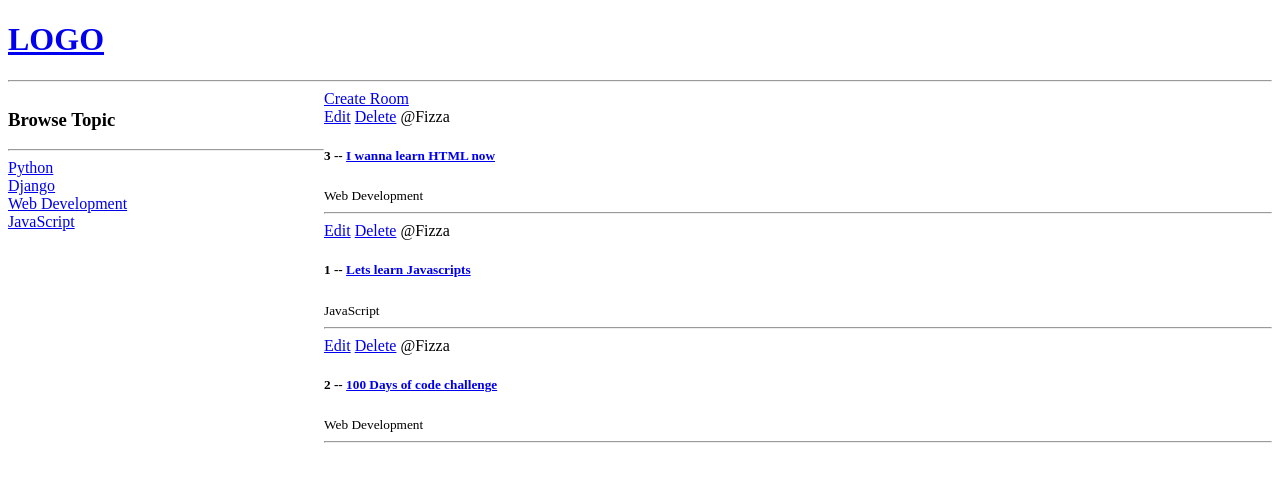
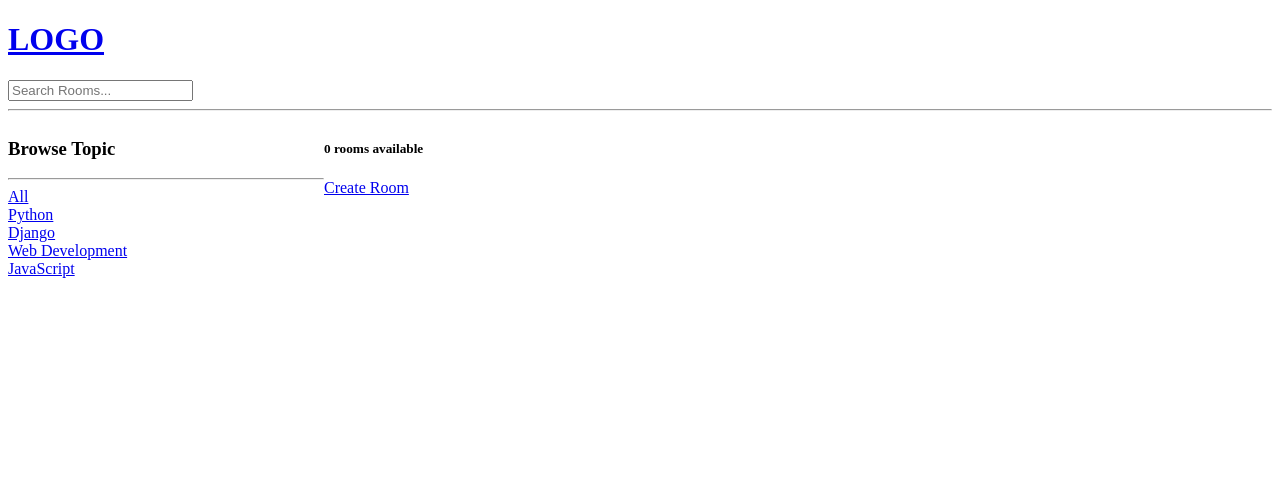
Before and after one commit to Fizza-Khalid41/studybud, a Django app: a page that uses templates/navbar.html in a window 1280 px wide. Shown: the top 482 px of the page. Run offline with Django 5.2, Linux system fonts and the light colour scheme; data comes from the database, SQL or seed files in the repository; both versions use the stored data as it was after the commit.

Commit message:
second commit

```diff
--- a/base/templates/base/home.html
+++ b/base/templates/base/home.html
@@ -14,10 +14,14 @@
     <div>
         <h3>Browse Topic</h3>
         <hr>
+        <div>
+            <a href="{% url 'home' %}">All</a>
+        </div>
 
         {% for topic in topics %}
           <div>
-            <a href="{% url 'home' %}?q = {{topic.name}}">{{topic.name}}</a>
+           <a href="?q={{topic.name}}">{{topic.name}}</a>
+
           </div>
         {% endfor %}
 
@@ -25,6 +29,7 @@
     </div>
 
     <div>
+        <h5>{{room_count}} rooms available</h5>
         <a href="{% url 'create-room' %}">Create Room</a>
 
         <div>
--- a/base/views.py
+++ b/base/views.py
@@ -1,36 +1,35 @@
 from django.shortcuts import render, redirect
+from django.db.models import Q
 from .models import Room, Topic
 from .forms import RoomForm
 
 
-#rooms =[
-   # {"id": 1, "name": "Lets learn python!"},
-   # {"id": 2, "name": "Design with me"},
-   # {"id": 3, "name": "Frontend developers"},
-
-#]
-
 def home(request):
-    rooms = Room.objects.all()
+    q = request.GET.get("q", "").strip()
+    rooms = Room.objects.filter(
+        Q(topic__name__icontains=q) |
+        Q(name__icontains=q) |
+        Q(description__icontains=q)
+    )
     topics = Topic.objects.all()
-    context = {"rooms": rooms, "topics": topics}
-    return render(request , "base/home.html", context)
-
+    room_count = rooms.count()
+    context = {"rooms": rooms, "topics": topics, "room_count": room_count}
+    return render(request, "base/home.html", context)
 
 
 def room(request, pk):
-    room = Room.objects.get(id = pk)
+    room = Room.objects.get(id=pk)
     context = {"room": room}
-    return render(request ,"base/room.html", context)
+    return render(request, "base/room.html", context)
 
 
 def createRoom(request):
-    form = RoomForm
+    form = RoomForm()
     if request.method == "POST":
-       form = RoomForm(request.POST)
-       if form.is_valid:
-           form.save()
-           return redirect("home")
+        form = RoomForm(request.POST)
+        if form.is_valid():
+            form.save()
+            return redirect("home")
 
     context = {"form": form}
     return render(request, "base/room_form.html", context)
@@ -41,18 +40,18 @@
     form = RoomForm(instance=room)
 
     if request.method == "POST":
-       form = RoomForm(request.POST, instance=room)
-       if form.is_valid:
-           form.save()
-           return redirect("home")
+        form = RoomForm(request.POST, instance=room)
+        if form.is_valid():
+            form.save()
+            return redirect("home")
+
     context = {"form": form}
     return render(request, "base/room_form.html", context)
 
 
 def deleteRoom(request, pk):
-
-    room = Room.objects.get(id= pk)
+    room = Room.objects.get(id=pk)
     if request.method == "POST":
         room.delete()
         return redirect("home")
-    return render(request, "base/delete.html",{"obj": room})
+    return render(request, "base/delete.html", {"obj": room})
--- a/templates/navbar.html
+++ b/templates/navbar.html
@@ -2,4 +2,8 @@
   <h1>LOGO</h1>
 
 </a>
+
+<form method="GET" action="{% url 'home' %}">
+    <input type="text" name="q" placeholder="Search Rooms..."/>
+</form>
 <hr>
```
Also changed, not shown: base/templates/base/login_register.html (added), db.sqlite3.
